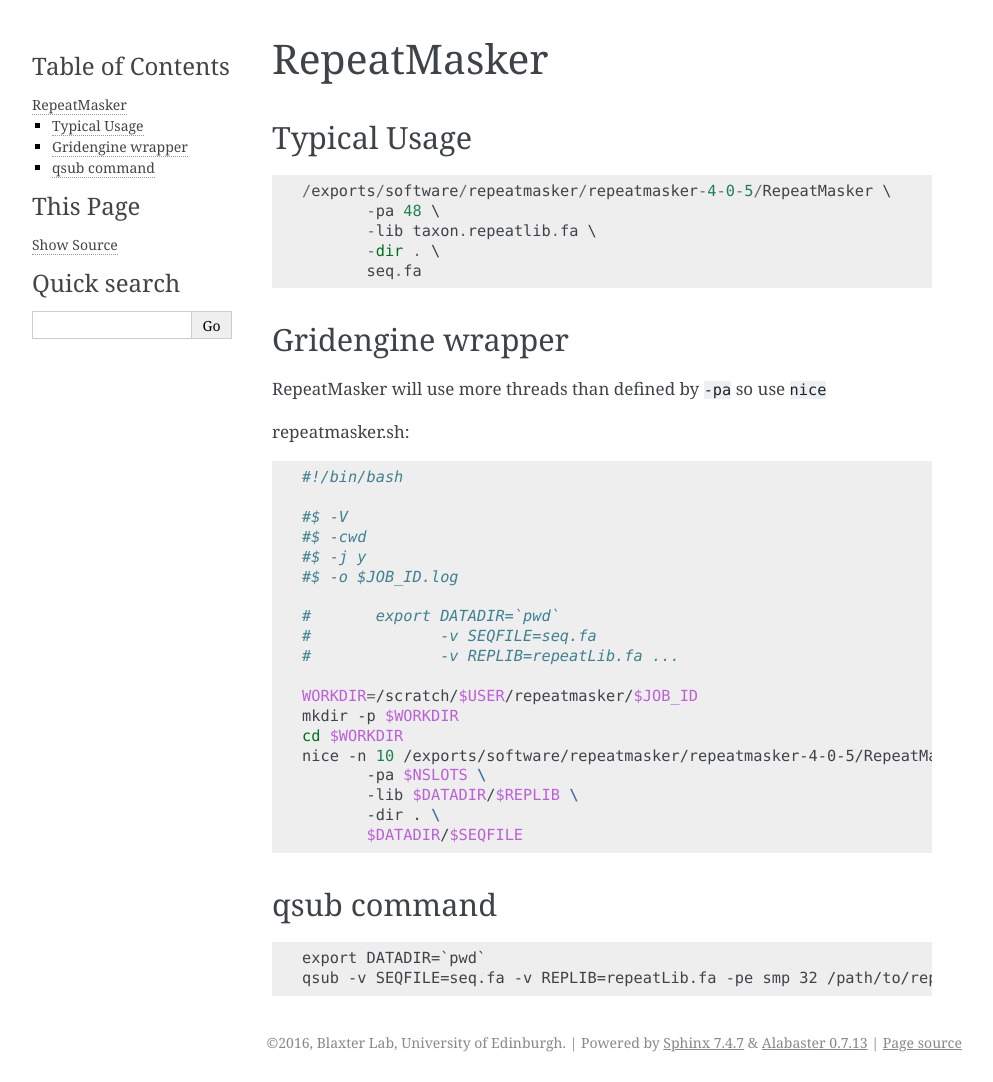
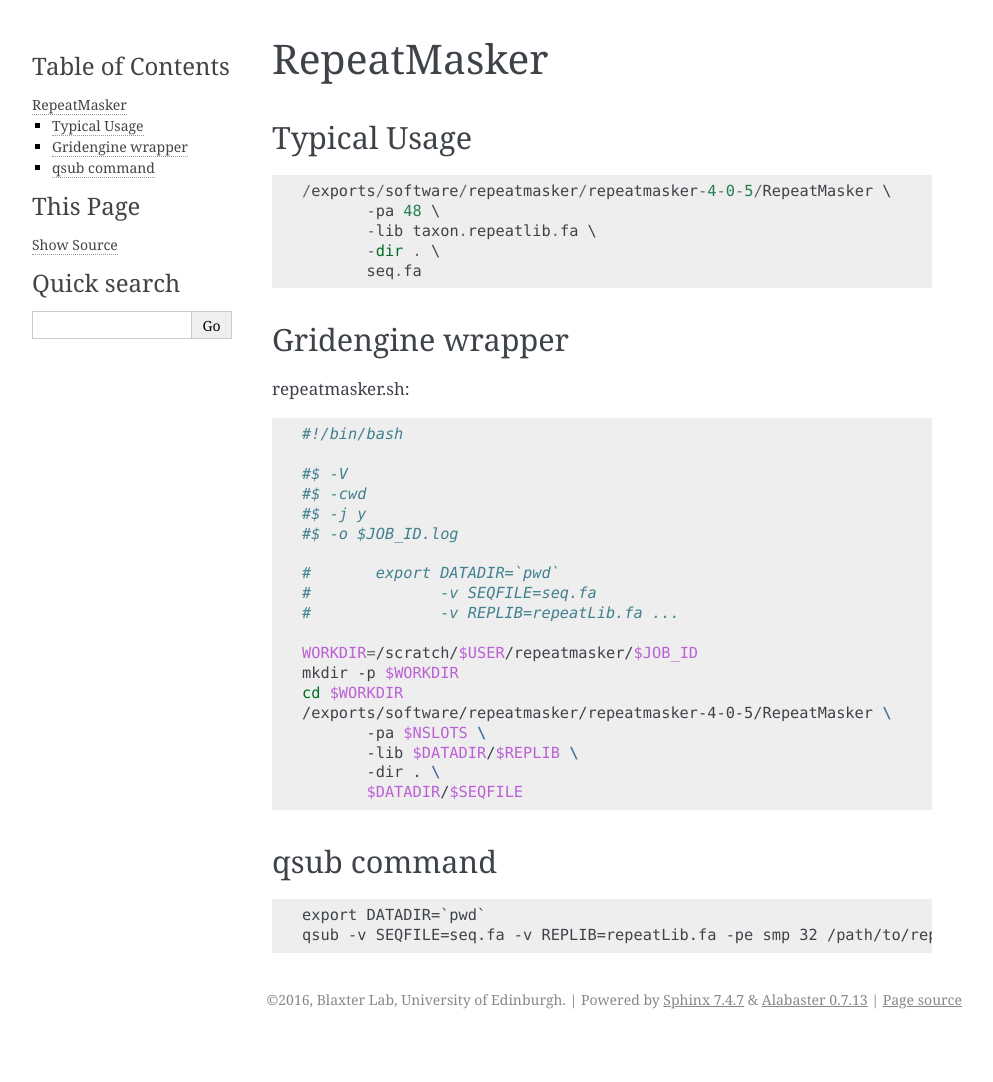
Before and after one commit to blaxterlab/documentation, a Sphinx documentation site: the page built from docs/repeatmasker.txt, in a window 1280 px wide. Shown: the whole page, without its empty margins (148-1141 px from the left). Built offline with Sphinx 7.4.7, drawn with Linux system fonts in a browser that asks for light colours; after the commit the page ends 1039 px from its top, so only the background shows below that.

Commit message:
no need to use nice

```diff
--- a/docs/repeatmasker.txt
+++ b/docs/repeatmasker.txt
@@ -21,8 +21,6 @@
 Gridengine wrapper
 ******************
 
-RepeatMasker will use more threads than defined by ``-pa`` so use ``nice``
-
 repeatmasker.sh:
 
 .. code-block:: bash
@@ -41,7 +39,7 @@
   WORKDIR=/scratch/$USER/repeatmasker/$JOB_ID
   mkdir -p $WORKDIR
   cd $WORKDIR
-  nice -n 10 /exports/software/repeatmasker/repeatmasker-4-0-5/RepeatMasker \
+  /exports/software/repeatmasker/repeatmasker-4-0-5/RepeatMasker \
          -pa $NSLOTS \
          -lib $DATADIR/$REPLIB \
          -dir . \
```
